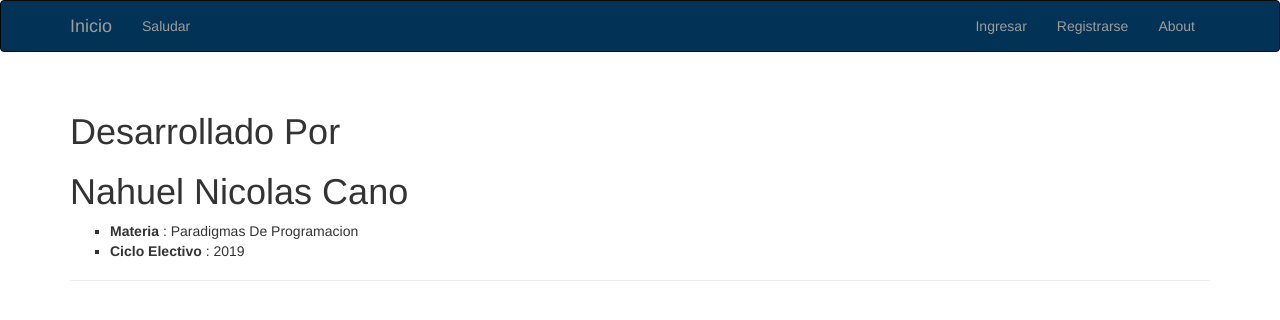
After one commit to nahuelcano/Parcial_Cano_Nahuel, a Flask app: page /about in a window 1280 px wide. The commit adds this page. Shown: the top 320 px of the page. Run offline with Flask 2, Linux system fonts and the light colour scheme; some libraries are stand-ins or nearby versions.

Commit message:
ultimos cambios

```diff
--- a/app.py
+++ b/app.py
@@ -11,7 +11,7 @@ app = Flask(__name__)
 bootstrap = Bootstrap(app)
 
 app.config['SECRET_KEY'] = 'un string que funcione como llave'
-
+#bloque de difincion de abrir el archivo csv que lo lee lo guarde en una lista y lo retone
 def listaCSV():
     with open('clientes.csv','r', encoding="utf-8") as cliente:
         leearh = csv.reader(cliente)
@@ -42,6 +42,9 @@ def saludar_persona(usuario):
 def no_encontrado(e):
     return render_template('404.html'), 404
 
+@app.route('/about',methods=['GET', 'POST'])
+def about():
+    return render_template('about.html')
 
 @app.errorhandler(500)
 def error_interno(e):
@@ -60,11 +63,11 @@ def ingresar():
                     session['username'] = formulario.usuario.data
                     return render_template('ingresado.html', username=session['username'])
                 registro = next(archivo_csv, None)
-            else:
+            else: #se agrego un else de qe si no esta conectado lo redireccione a ingresar
                 flash('Revisá nombre de usuario y contraseña')
                 return redirect(url_for('ingresar'))
     return render_template('login.html', formulario=formulario)
-#Bloque de Clientes
+#Bloque de Clientes cree una ruta para el nuevo html que se muestra si estas logiado si no te redirecciona a sin permiso
 @app.route('/clientes', methods=['GET', 'POST'])
 def clientes():
     if 'username' in session:
@@ -74,19 +77,33 @@ def clientes():
     else:
         return render_template('sin_permiso.html')
 
+
 @app.route('/registrar', methods=['GET', 'POST'])
 def registrar():
     formulario = RegistrarForm()
     if formulario.validate_on_submit():
-        if formulario.password.data == formulario.password_check.data:
-            with open('usuarios', 'a+', newline='') as archivo:
-                archivo_csv = csv.writer(archivo)
-                registro = [formulario.usuario.data, formulario.password.data]
-                archivo_csv.writerow(registro)
-            flash('Usuario creado correctamente')
-            return redirect(url_for('ingresar'))
-        else:
-            flash('Las passwords no matchean')
+        #Comienzo a tocar
+        Existe= False
+        with open('usuarios') as archivo:
+            archivo_csv2 = csv.reader(archivo)
+            registro2 = next(archivo_csv2)
+            while registro2 and Existe==False:
+                if formulario.usuario.data == registro2[0]:
+                    flash('El usuario ya esta en uso.')
+                    Existe=True
+                registro2 = next(archivo_csv2, None)
+        #Termine de tocar
+        if Existe ==False:
+            if formulario.password.data == formulario.password_check.data:
+
+                with open('usuarios', 'a+', newline='') as archivo:
+                    archivo_csv = csv.writer(archivo)
+                    registro = [formulario.usuario.data, formulario.password.data]
+                    archivo_csv.writerow(registro)
+                flash('Usuario creado correctamente')
+                return redirect(url_for('ingresar'))
+            else:
+                flash('Las passwords no matchean')
     return render_template('registrar.html', form=formulario)
 
 
--- /dev/null
+++ b/templates/about.html
@@ -0,0 +1,18 @@
+{% extends "base.html" %}
+
+{% block title %}About{% endblock %}
+
+{% block page_content %}
+<div class="page-header">
+    <h1>Desarrollado Por</h1>
+        <h1>Nahuel Nicolas Cano</h1>
+        <ul>
+
+                <li type="square"> <strong>Materia</strong> : Paradigmas De Programacion</li>
+
+                <li type="square"> <strong>Ciclo Electivo</strong> : 2019</li>
+
+        </ul>
+</div>
+
+{% endblock %}
--- a/templates/base.html
+++ b/templates/base.html
@@ -18,20 +18,23 @@
                 <span class="icon-bar"></span>
                 <span class="icon-bar"></span>
             </button>
-            <a class="navbar-brand" href="/">Log</a>
+            <a class="navbar-brand" href="/">Inicio</a>
         </div>
         <div class="navbar-collapse collapse">
             <ul class="nav navbar-nav">
-                <li><a href="/">Inicio</a></li>
                 <li><a href="/saludar">Saludar</a></li>
                 {% if 'username' in session %}
                 <li><a href="/clientes">Clientes</a></li>
+                {% endif %}
+            </ul>
+            <ul class="nav navbar-nav navbar-right">
+                {% if 'username' in session %}
                 <li><a href="/logout">Salir</a></li>
-
                 {% else %}
                 <li><a href="/ingresar">Ingresar</a></li>
                 <li><a href="/registrar">Registrarse</a></li>
                 {% endif %}
+                <li><a href="/about">About</a></li>
             </ul>
         </div>
     </div>
--- a/templates/clientes.html
+++ b/templates/clientes.html
@@ -2,7 +2,6 @@
 {% import "bootstrap/wtf.html" as wtf %}
 
 {% block title %}Cliente{% endblock %}
-
 {% block page_content %}
 <h1>Bienvenido a Clientes</h1>
 {% if not session.logged_in %}
--- a/templates/index.html
+++ b/templates/index.html
@@ -3,10 +3,9 @@
 {% block title %}Index{% endblock %}
 
 {% block page_content %}
-
-
 <div class="page-header">
-    <h1>Bienvenido a Flog!</h1>
+    <h1>Bienvenido a Condesa!</h1>
+    <img src="/static/favicon.png" alt="logo">
 </div>
 
 {% endblock %}
```
Also changed, not shown: static/Saludo.jpg (added), static/images.png (added), 1 other file.
